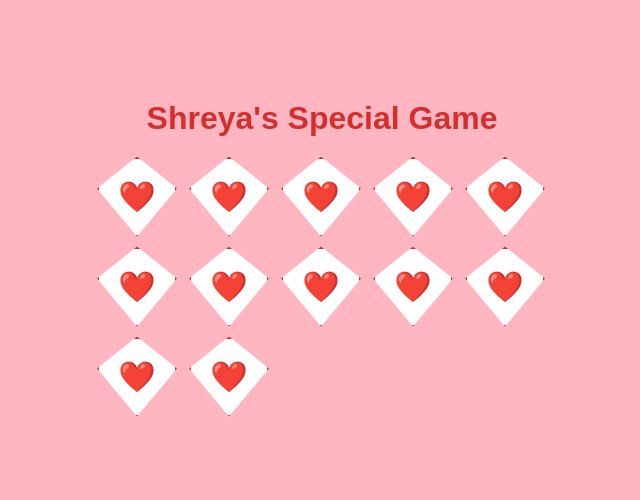
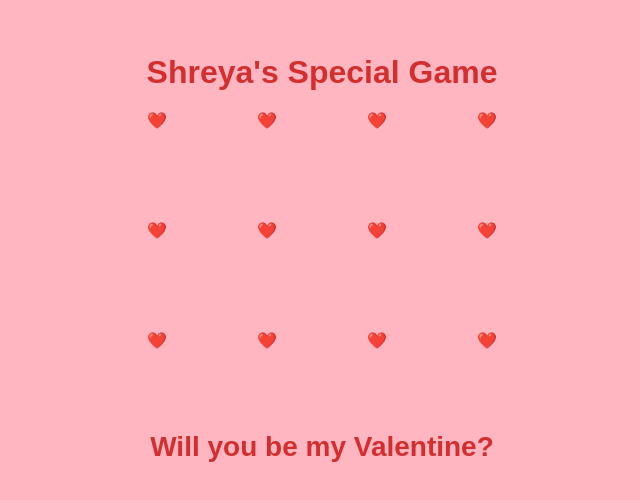
Before and after one commit to sai0212/ProposeDay, a plain HTML site: page index.html in a window 1280 px wide. Shown: the part 142-642 px from the top of the page, without its empty margins (318-958 px from the left). Drawn offline with Linux system fonts and the light colour scheme.

Commit message:
Update style.css

```diff
--- a/style.css
+++ b/style.css
@@ -31,57 +31,6 @@ h2 {
 
 .grid {
   display: grid;
-  grid-template-columns: repeat(auto-fill, minmax(80px, 1fr));
-  grid-template-rows: repeat(auto-fill, minmax(80px, 1fr));
+  grid-template-columns: repeat(4, 100px);  /* 4 columns */
+  grid-template-rows: repeat(3, 100px);     /* 3 rows */
   gap: 10px;
-  max-width: 90%;
-  width: 500px;
-  margin: 0 auto;
-}
-
-.heart {
-  background-color: #FFF;
-  border: 2px solid #D32F2F;
-  width: 80px;
-  height: 80px;
-  clip-path: polygon(50% 0%, 0% 40%, 50% 100%, 100% 40%);
-  cursor: pointer;
-  display: flex;
-  justify-content: center;
-  align-items: center;
-  font-size: 30px;
-  transition: transform 0.3s, opacity 0.5s ease-out;
-}
-
-.heart.revealed {
-  background-color: #F44336; /* Red */
-}
-
-.hidden {
-  display: none;
-}
-
-#message {
-  font-size: 24px;
-  margin-top: 20px;
-}
-
-/* Burst animation */
-@keyframes burst {
-  0% {
-    transform: scale(1);
-    opacity: 1;
-  }
-  50% {
-    transform: scale(1.5);
-    opacity: 0.5;
-  }
-  100% {
-    transform: scale(0);
-    opacity: 0;
-  }
-}
-
-.heart.burst {
-  animation: burst 0.6s ease-out forwards;
-}
```
